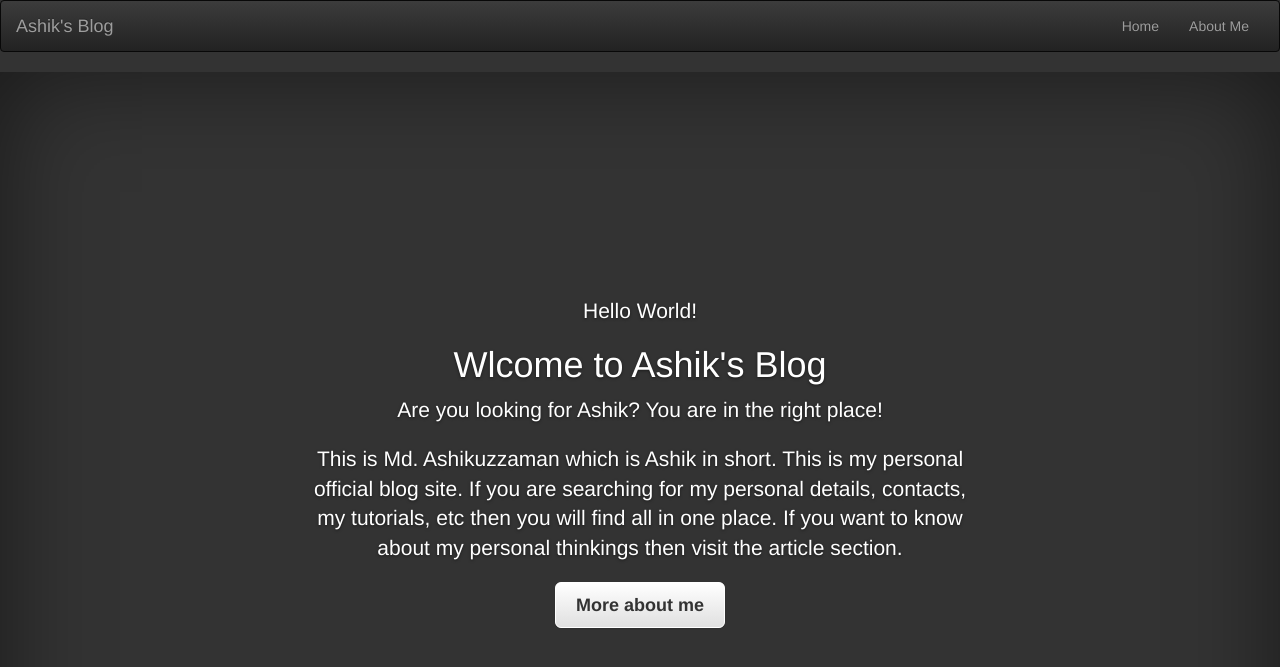
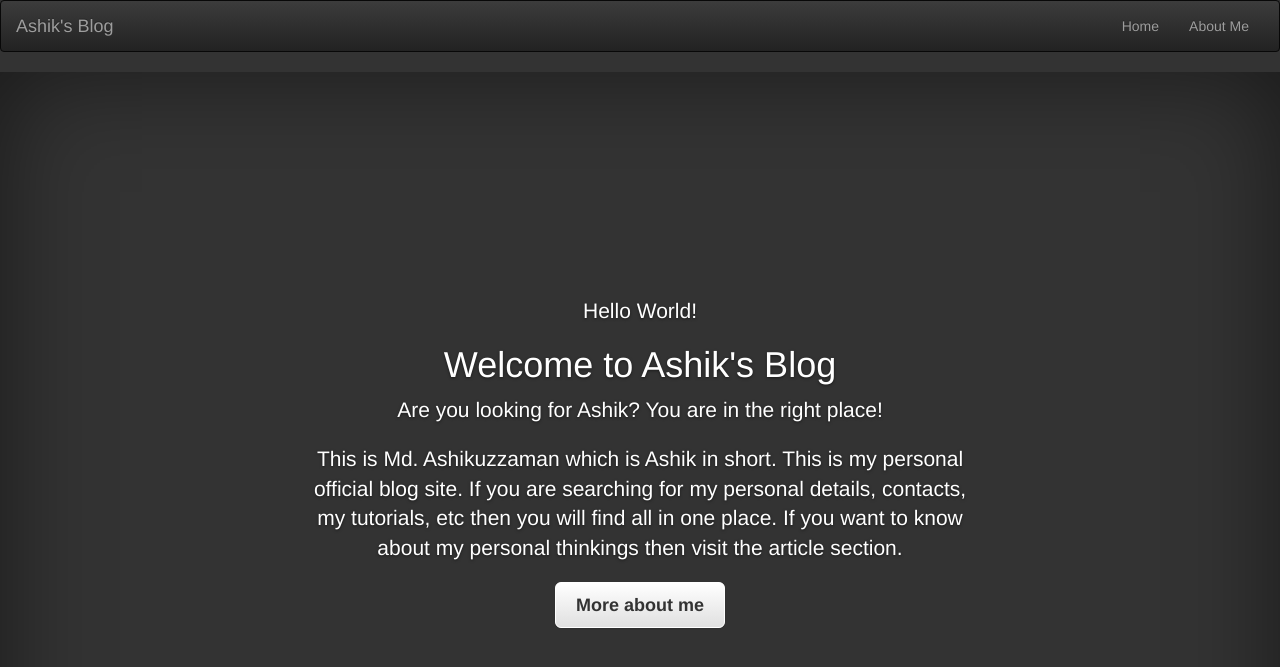
Before and after one commit to ashikuzzaman-ar/ashikuzzaman-ar.github.io, a plain HTML site: page index.html in a window 1280 px wide. Shown: the top 667 px of the page. Drawn offline with Linux system fonts and the light colour scheme.

Commit message:
Created about directory for personal biography and edited spelling mistake in index.html file

```diff
--- a/index.html
+++ b/index.html
@@ -55,7 +55,7 @@
             <div class="cover-container">
                 <div class="inner cover">
                     <p class="lead">Hello World!</p>
-                    <h1 class="cover-heading">Wlcome to Ashik's Blog</h1>
+                    <h1 class="cover-heading">Welcome to Ashik's Blog</h1>
                     <p class="lead">Are you looking for Ashik? You are in the right place!</p>
                     <p class="lead">
                         This is Md. Ashikuzzaman which is Ashik in short. This is my personal official
```
Also changed, not shown: about/index.html (added).
